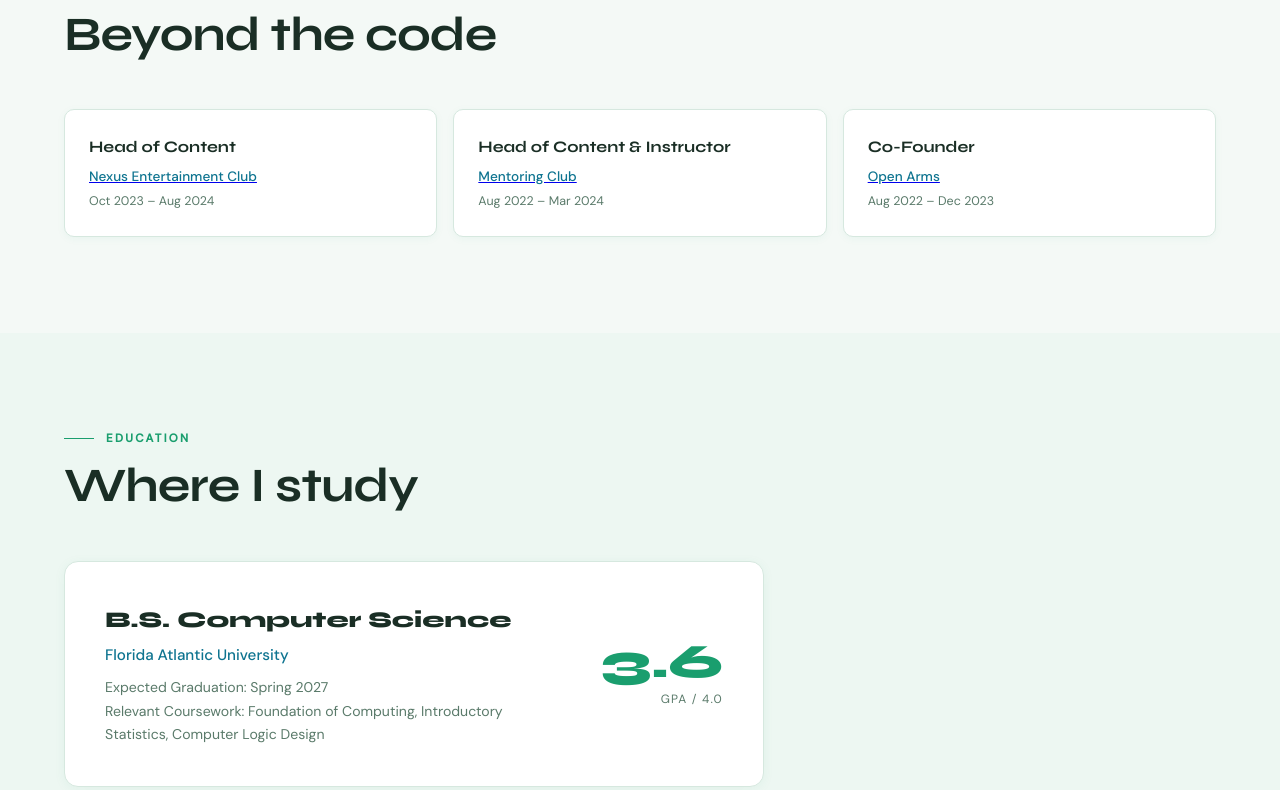
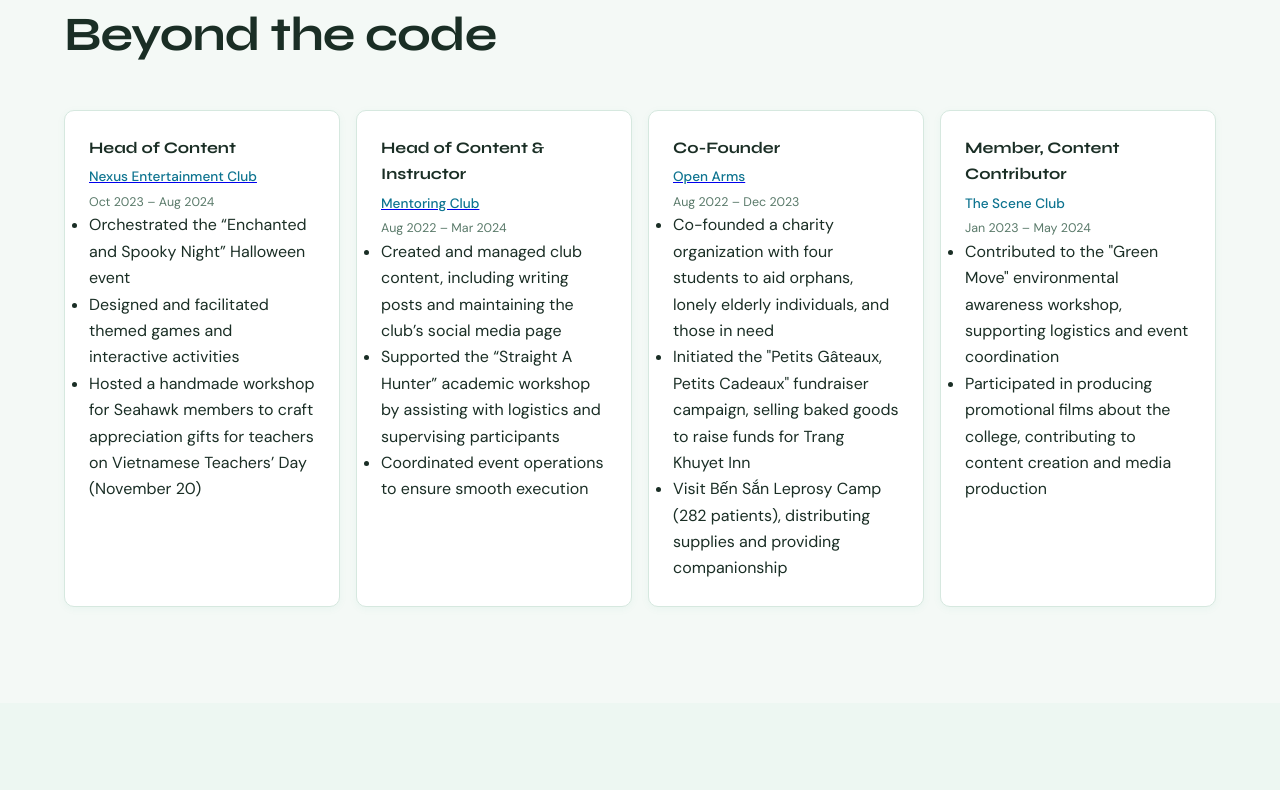
Before and after one commit to DuyenNguyen633/DuyenNguyen633.github.io, a plain HTML site: page index.html in a window 1280 px wide. Shown: the part 3370-4160 px from the top of the page. Drawn offline with Linux system fonts and the light colour scheme.

Commit message:
Updated portfolio content

```diff
--- a/index.html
+++ b/index.html
@@ -213,7 +213,7 @@
           </a>
         </div>
         <div class="project-date">Aug 2022 – Dec 2023 · Non-Profit Initiative</div>
-        <p class="project-desc">Founded a non-profit program educating orphans aged 8–16 about sex education, recognizing harassment, and self-protection against violence and abuse in Vietnam. Addressed rising rates of abuse through targeted curriculum.</p>
+        <p class="project-desc">Founded a non-profit program educating orphans aged 8–16 about sex education, recognizing harassment, and self-protection against violence and abuse in Vietnam. Addressed the critical knowledge gap in response to rising rates of sexual abuse and societal stigma, empowering children with essential life skills.</p>
         <div class="project-tech">
           <span>Curriculum Design</span><span>Community Outreach</span><span>Leadership</span>
         </div>
@@ -233,6 +233,10 @@
           <div class="leadership-org">Nexus Entertainment Club</div>
         </a>
         <div class="leadership-dates">Oct 2023 – Aug 2024</div>
+        <ul class="leadership-bullets">
+          <li>Orchestrated the “Enchanted and Spooky Night” Halloween event</li>
+          <li>Designed and facilitated themed games and interactive activities</li>
+          <li>Hosted a handmade workshop for Seahawk members to craft appreciation gifts for teachers on Vietnamese Teachers’ Day (November 20)</li>
       </div>
       <div class="leadership-card reveal reveal-delay-1">
         <div class="leadership-role-name">Head of Content & Instructor</div>
@@ -240,6 +244,10 @@
           <div class="leadership-org">Mentoring Club</div>
         </a>
         <div class="leadership-dates">Aug 2022 – Mar 2024</div>
+        <ul class="leadership-bullets">
+          <li>Created and managed club content, including writing posts and maintaining the club’s social media page</li>
+          <li>Supported the “Straight A Hunter” academic workshop by assisting with logistics and supervising participants</li>
+          <li>Coordinated event operations to ensure smooth execution</li>
       </div>
       <div class="leadership-card reveal reveal-delay-2">
         <div class="leadership-role-name">Co-Founder</div>
@@ -247,6 +255,20 @@
           <div class="leadership-org">Open Arms</div>
         </a>
         <div class="leadership-dates">Aug 2022 – Dec 2023</div>
+        <ul class="leadership-bullets">
+          <li>Co-founded a charity organization with four students to aid orphans, lonely elderly individuals, and those in need</li>
+          <li>Initiated the "Petits Gâteaux, Petits Cadeaux" fundraiser campaign, selling baked goods to raise funds for Trang Khuyet Inn</li>
+          <li>Visit Bến Sắn Leprosy Camp (282 patients), distributing supplies and providing companionship</li>
+        </ul>
+      </div>
+      <div class="leadership-card reveal reveal-delay-3">
+        <div class="leadership-role-name">Member, Content Contributor</div>
+        <div class="leadership-org">The Scene Club</div>
+        <div class="leadership-dates">Jan 2023 – May 2024</div>
+        <ul class="leadership-bullets">
+          <li>Contributed to the "Green Move" environmental awareness workshop, supporting logistics and event coordination</li>
+          <li>Participated in producing promotional films about the college, contributing to content creation and media production</li>
+        </ul>
       </div>
     </div>
   </section>
@@ -280,7 +302,7 @@
       <p style="color:var(--muted); max-width:420px; margin:0 auto 2.5rem; font-weight:300;">
         I'm currently looking for internship and full-time opportunities. Whether you have a question or just want to say hi — my inbox is open.
       </p>
-      <a href="mailto:Teresanguyen1512@gmail.com" class="contact-email">Teresanguyen1512@gmail.com</a>
+      <a href="/cdn-cgi/l/email-protection#4c18293e293f2d222b393529227d797d7e0c2b212d2520622f2321" class="contact-email"><span class="__cf_email__" data-cfemail="184c7d6a7d6b79767f6d617d76292d292a587f75797174367b7775">[email&#160;protected]</span></a>
       <div class="contact-links">
         <a href="https://www.linkedin.com/in/duyen-nguyen-365b653ab/" target="_blank" class="contact-link">
           <svg viewBox="0 0 24 24" fill="none" stroke="currentColor" stroke-width="2" stroke-linecap="round" stroke-linejoin="round">
```
